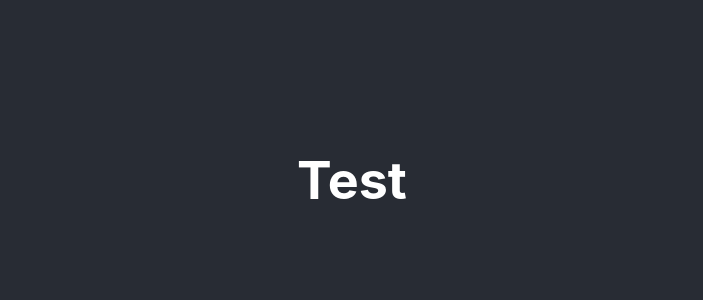
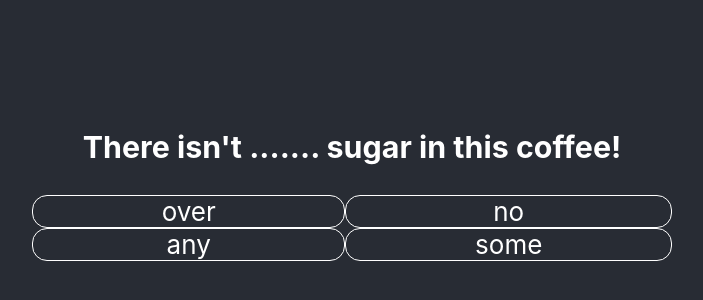
Before and after one commit to mohamadamgad/fluently, a React (Create React App) app: page /test in a window 1280 px wide. Shown: the part 220-520 px from the top of the page, without its empty margins (288-991 px from the left). Built offline with nearby package versions, Linux system fonts and the light colour scheme.

Commit message:
feat: add styles to the questions/answers

```diff
--- a/src/components/Test.js
+++ b/src/components/Test.js
@@ -1,7 +1,41 @@
 import React from "react";
 
+const container = {
+    width: "50%"
+};
+
+const answerContainer = {
+    display: "grid",
+    gridTemplateAreas: '"span span" "span span"'
+};
+const answerText = {
+    border: "1px solid",
+    borderRadius: "15px"
+};
+const answerParagraph = {
+    margin: 0
+};
+
 function Test() {
-    return <h1>Test</h1>;
+    return (
+        <div style={container}>
+            <h3>There isn't ....... sugar in this coffee!</h3>
+            <div style={answerContainer}>
+                <span style={answerText}>
+                    <p style={answerParagraph}>over</p>
+                </span>
+                <span style={answerText}>
+                    <p style={answerParagraph}>no</p>
+                </span>
+                <span style={answerText}>
+                    <p style={answerParagraph}>any</p>
+                </span>
+                <span style={answerText}>
+                    <p style={answerParagraph}>some</p>
+                </span>
+            </div>
+        </div>
+    );
 }
 
 export default Test;
```
